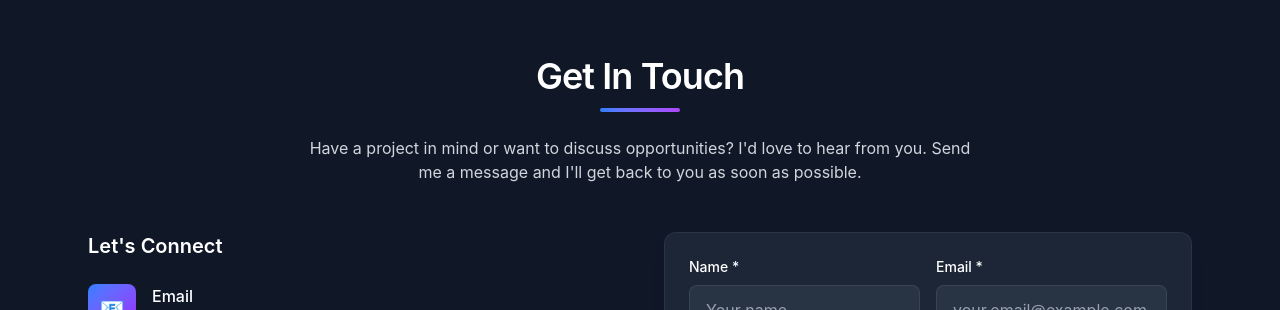
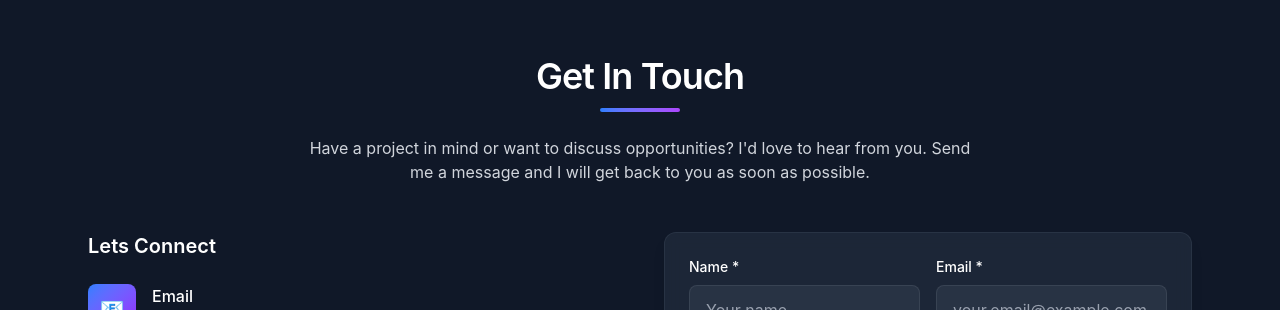
Before and after one commit to Mrunalgaikwad002/Mrunal_Gaikwad-Portfolio, a Next.js app: page / in a window 1280 px wide. Shown: the part 8106-8416 px from the top of the page. Built offline with nearby package versions, Linux system fonts and the light colour scheme.

Commit message:
solved errors during deployment

```diff
--- a/src/app/components/Contact.js
+++ b/src/app/components/Contact.js
@@ -1,3 +1,4 @@
+/* eslint-disable react/no-unescaped-entities */
 'use client';
 
 import React from 'react';
@@ -13,8 +14,8 @@ export default function Contact() {
           <h2 className="text-3xl md:text-4xl font-semibold tracking-tight">Get In Touch</h2>
           <div className="h-1 w-20 bg-gradient-to-r from-blue-500 to-purple-500 mx-auto mt-3 rounded-full"></div>
           <p className="text-gray-300 mt-6 max-w-2xl mx-auto">
-            Have a project in mind or want to discuss opportunities? I&apos;d love to hear from you.
-            Send me a message and I&apos;ll get back to you as soon as possible.
+            Have a project in mind or want to discuss opportunities? I'd love to hear from you.
+            Send me a message and I will get back to you as soon as possible.
           </p>
         </div>
 
@@ -22,7 +23,7 @@ export default function Contact() {
           {/* Contact Information */}
           <div className="space-y-8">
             <div>
-              <h3 className="text-xl font-semibold mb-6">Let&apos;s Connect</h3>
+              <h3 className="text-xl font-semibold mb-6">Lets Connect</h3>
               <div className="space-y-4">
                 <div className="flex items-center gap-4">
                   <div className="w-12 h-12 rounded-lg bg-gradient-to-br from-blue-500 to-purple-600 flex items-center justify-center">
@@ -74,7 +75,7 @@ export default function Contact() {
               <div className="text-center py-8">
                 <div className="text-6xl mb-4">✅</div>
                 <h3 className="text-xl font-semibold text-green-400 mb-2">Message Sent Successfully!</h3>
-                <p className="text-gray-300">Thank you for reaching out. I&apos;ll get back to you as soon as possible.</p>
+                <p className="text-gray-300">Thank you for reaching out. I'll get back to you as soon as possible.</p>
               </div>
             ) : (
               <form onSubmit={handleSubmit} className="space-y-6">
```
